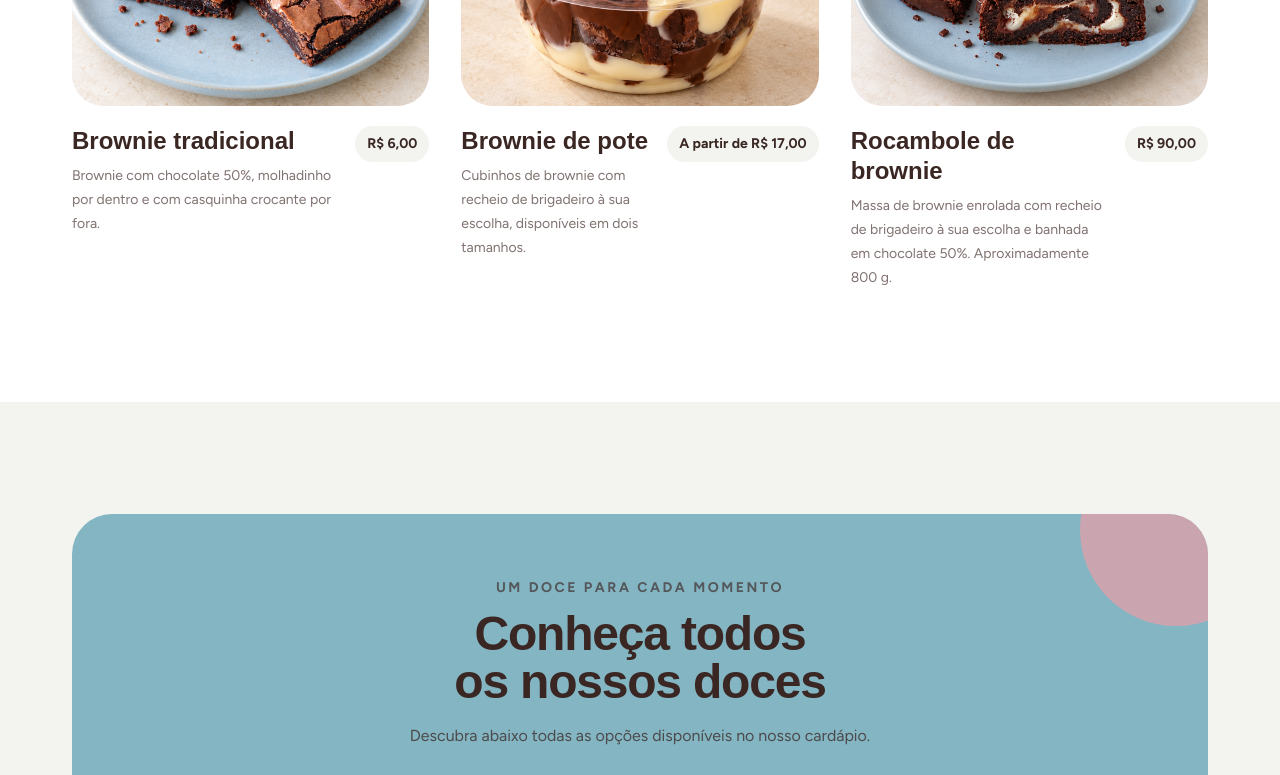
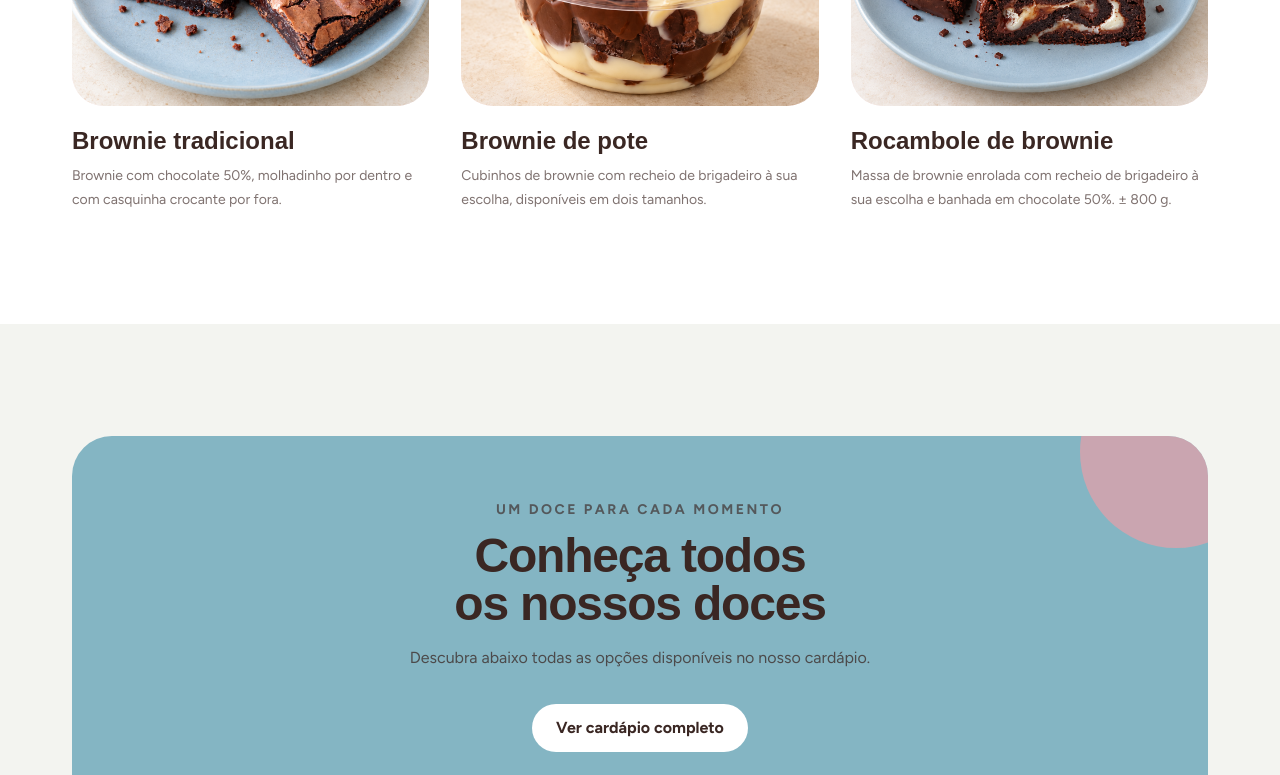
Before and after one commit to GuilhermeLeal/brownie-shop, a Next.js app: page / in a window 1280 px wide. Shown: the part 1340-2115 px from the top of the page. Built offline with nearby package versions, Linux system fonts and the light colour scheme; a web font is replaced by a local one.

Commit message:
atualizando cardapio

```diff
--- a/scripts/validate-order-creation.mjs
+++ b/scripts/validate-order-creation.mjs
@@ -113,8 +113,15 @@ try {
       return order;
     },
   );
-  const validatedPotOrders800g = [...potFlavorPrices300g.keys()].map(
-    (flavor) => {
+  const potFlavorPrices800g = new Map([
+    ["Ninho com Nutella", 7000],
+    ["Brigadeiro", 6000],
+    ["Brigadeiro branco", 6000],
+    ["Ninho", 6000],
+    ["Bem casado", 6000],
+  ]);
+  const validatedPotOrders800g = [...potFlavorPrices800g].map(
+    ([flavor, expectedPrice]) => {
       const order = validate({
         productsTotalCents: 1,
         items: [
@@ -128,10 +135,10 @@ try {
         ],
       });
 
-      assert.equal(order.productsTotalCents, 6000);
+      assert.equal(order.productsTotalCents, expectedPrice);
       assert.equal(order.items[0].flavor, flavor);
       assert.equal(order.items[0].size, "800 g");
-      assert.equal(order.items[0].unitPriceInCents, 6000);
+      assert.equal(order.items[0].unitPriceInCents, expectedPrice);
       return order;
     },
   );
@@ -175,9 +182,28 @@ try {
       },
     ],
   });
-  assert.equal(brownieCake.productsTotalCents, 20000);
+  assert.equal(brownieCake.productsTotalCents, 21000);
   assert.equal(brownieCake.items[0].flavor, "Ninho com Nutella");
   assert.equal(brownieCake.items[0].size, "3 kg");
+  for (const [size, expectedPrice] of [
+    ["1kg", 11000],
+    ["2kg", 16000],
+    ["3kg", 21000],
+  ]) {
+    const order = validate({
+      items: [
+        {
+          productId: "bolo-de-brownie",
+          flavor: "Ninho com Nutella",
+          size,
+          quantity: 1,
+        },
+      ],
+    });
+
+    assert.equal(order.productsTotalCents, expectedPrice);
+    assert.equal(order.items[0].unitPriceInCents, expectedPrice);
+  }
 
   const filledBrownieBonbon = validate({
     productsTotalCents: 1,
@@ -203,7 +229,45 @@ try {
       },
     ],
   });
-  assert.equal(filledBrownieBonbonNinhoNutella.productsTotalCents, 12000);
+  assert.equal(filledBrownieBonbonNinhoNutella.productsTotalCents, 13000);
+
+  const filledBrownieBonbonPrestigio = validate({
+    items: [
+      {
+        productId: "bombom-de-brownie",
+        flavor: "Prestígio",
+        quantity: 1,
+      },
+    ],
+  });
+  assert.equal(filledBrownieBonbonPrestigio.productsTotalCents, 12000);
+  assert.equal(filledBrownieBonbonPrestigio.items[0].flavor, "Prestígio");
+
+  const brownieRollNinhoNutella = validate({
+    items: [
+      {
+        productId: "rocambole-de-brownie",
+        flavor: "Ninho com Nutella",
+        quantity: 1,
+      },
+    ],
+  });
+  const brownieRollPrestigio = validate({
+    items: [
+      {
+        productId: "rocambole-de-brownie",
+        flavor: "Prestígio",
+        quantity: 1,
+      },
+    ],
+  });
+  assert.equal(brownieRollNinhoNutella.productsTotalCents, 10000);
+  assert.equal(brownieRollPrestigio.productsTotalCents, 9000);
+
+  const strawberryBonbon = validate({
+    items: [{ productId: "bombom-de-morango", quantity: 1 }],
+  });
+  assert.equal(strawberryBonbon.productsTotalCents, 1000);
 
   const preparedStatements = [];
   const fakeDatabase = {
@@ -239,7 +303,19 @@ try {
     "Ninho com Nutella",
     "800 g",
     1,
-    6000,
+    7000,
+  ]);
+
+  preparedStatements.length = 0;
+  await createOrder(fakeDatabase, filledBrownieBonbonPrestigio);
+  assert.match(preparedStatements[1].sql, /INSERT INTO order_items/);
+  assert.deepEqual(preparedStatements[1].values, [
+    "bombom-de-brownie",
+    "Bombom de brownie com recheio",
+    "Prestígio",
+    null,
+    1,
+    12000,
   ]);
 
   const multipleProducts = validate({
@@ -360,6 +436,16 @@ try {
     items: [
       {
         productId: "brownie-de-pote",
+        flavor: "Prestígio",
+        size: "300g",
+        quantity: 1,
+      },
+    ],
+  });
+  expectInvalid({
+    items: [
+      {
+        productId: "brownie-de-pote",
         flavor: "Brigadeiro",
         size: "tamanho-inexistente",
         quantity: 1,
@@ -384,8 +470,27 @@ try {
   expectInvalid({
     items: [
       {
+        productId: "rocambole-de-brownie",
+        flavor: "Sabor inexistente",
+        quantity: 1,
+      },
+    ],
+  });
+  expectInvalid({
+    items: [
+      {
         productId: "bolo-de-brownie",
         flavor: "Brigadeiro",
+        quantity: 1,
+      },
+    ],
+  });
+  expectInvalid({
+    items: [
+      {
+        productId: "bolo-de-brownie",
+        flavor: "Prestígio",
+        size: "1kg",
         quantity: 1,
       },
     ],
--- a/scripts/validate-product-pricing.mjs
+++ b/scripts/validate-product-pricing.mjs
@@ -118,7 +118,7 @@ try {
       "Brownie com casquinha de chocolate 50%",
       800,
     ],
-    ["bombom-de-morango", "Bombom de morango", 1200],
+    ["bombom-de-morango", "Bombom de morango", 1000],
     ["brownie-bits", "Brownie bits 100g", 1800],
   ];
 
@@ -146,6 +146,10 @@ try {
       { value: "300g", label: "300 g" },
       { value: "800g", label: "800 g" },
     ],
+  );
+  assert.equal(
+    potBrownie.sizes.every(({ isApproximate }) => isApproximate),
+    true,
   );
   assert.deepEqual(
     potBrownie.flavors.map(({ name }) => name),
@@ -177,6 +181,13 @@ try {
     }),
     null,
   );
+  assert.equal(
+    createCartItem(potBrownie, {
+      flavor: "Prestígio",
+      size: "300g",
+    }),
+    null,
+  );
 
   const expectedPotPrices300g = new Map([
     ["Ninho com Nutella", 1800],
@@ -184,6 +195,13 @@ try {
     ["Brigadeiro branco", 1700],
     ["Ninho", 1700],
     ["Bem casado", 1700],
+  ]);
+  const expectedPotPrices800g = new Map([
+    ["Ninho com Nutella", 7000],
+    ["Brigadeiro", 6000],
+    ["Brigadeiro branco", 6000],
+    ["Ninho", 6000],
+    ["Bem casado", 6000],
   ]);
   const potItems300g = potBrownie.flavors.map(({ name }) => {
     const item = createCartItem(potBrownie, {
@@ -195,6 +213,7 @@ try {
     assert.equal(item.flavor, name);
     assert.equal(item.size.value, "300g");
     assert.equal(item.size.label, "300 g");
+    assert.equal(item.size.isApproximate, true);
     assert.equal(item.unitPriceInCents, expectedPotPrices300g.get(name));
     return item;
   });
@@ -208,12 +227,14 @@ try {
     assert.equal(item.flavor, name);
     assert.equal(item.size.value, "800g");
     assert.equal(item.size.label, "800 g");
-    assert.equal(item.unitPriceInCents, 6000);
+    assert.equal(item.size.isApproximate, true);
+    assert.equal(item.unitPriceInCents, expectedPotPrices800g.get(name));
     return item;
   });
 
   const brigadeiro = potItems300g[1];
   const ninhoWithNutella = potItems300g[0];
+  assert.equal(getCartItemVariantLabel(potItems800g[3]), "Ninho • ± 800 g");
   assert.notEqual(brigadeiro.id, ninhoWithNutella.id);
   assert.notEqual(potItems300g[3].id, potItems800g[3].id);
 
@@ -261,6 +282,14 @@ try {
     flavor: "Brigadeiro",
     size: "2kg",
   });
+  const cakeNinhoNutella1kg = createCartItem(brownieCake, {
+    flavor: "Ninho com Nutella",
+    size: "1kg",
+  });
+  const cakeNinhoNutella2kg = createCartItem(brownieCake, {
+    flavor: "Ninho com Nutella",
+    size: "2kg",
+  });
   const cakeNinhoNutella3kg = createCartItem(brownieCake, {
     flavor: "Ninho com Nutella",
     size: "3kg",
@@ -268,10 +297,21 @@ try {
 
   assert.ok(cakeBrigadeiro1kg);
   assert.ok(cakeBrigadeiro2kg);
+  assert.ok(cakeNinhoNutella1kg);
+  assert.ok(cakeNinhoNutella2kg);
   assert.ok(cakeNinhoNutella3kg);
   assert.equal(cakeBrigadeiro1kg.unitPriceInCents, 10000);
   assert.equal(cakeBrigadeiro2kg.unitPriceInCents, 15000);
-  assert.equal(cakeNinhoNutella3kg.unitPriceInCents, 20000);
+  assert.equal(cakeNinhoNutella1kg.unitPriceInCents, 11000);
+  assert.equal(cakeNinhoNutella2kg.unitPriceInCents, 16000);
+  assert.equal(cakeNinhoNutella3kg.unitPriceInCents, 21000);
+  assert.equal(
+    createCartItem(brownieCake, {
+      flavor: "Prestígio",
+      size: "1kg",
+    }),
+    null,
+  );
   assert.equal(
     getCartItemVariantLabel(cakeBrigadeiro2kg),
     "Brigadeiro • 2 kg",
@@ -291,7 +331,7 @@ try {
   const brownieRoll = getProduct("rocambole-de-brownie");
   assert.equal(brownieRoll.name, "Rocambole de brownie");
   assert.deepEqual(getProductPricePresentation(brownieRoll), {
-    kind: "fixed",
+    kind: "starting-at",
     priceInCents: 9000,
   });
   assert.deepEqual(
@@ -302,6 +342,7 @@ try {
       "Brigadeiro branco",
       "Ninho",
       "Bem casado",
+      "Prestígio",
     ],
   );
   assert.equal(createCartItem(brownieRoll), null);
@@ -312,12 +353,21 @@ try {
   const rollNinhoNutella = createCartItem(brownieRoll, {
     flavor: "Ninho com Nutella",
   });
+  const rollPrestigio = createCartItem(brownieRoll, {
+    flavor: "Prestígio",
+  });
 
   assert.ok(rollBrigadeiro);
   assert.ok(rollNinhoNutella);
+  assert.ok(rollPrestigio);
   assert.equal(rollBrigadeiro.unitPriceInCents, 9000);
-  assert.equal(rollNinhoNutella.unitPriceInCents, 9000);
+  assert.equal(rollPrestigio.unitPriceInCents, 9000);
+  assert.equal(rollNinhoNutella.unitPriceInCents, 10000);
   assert.notEqual(rollBrigadeiro.id, rollNinhoNutella.id);
+  assert.equal(
+    createCartItem(brownieRoll, { flavor: "Sabor inexistente" }),
+    null,
+  );
 
   const rollCart = addOrIncrementCartItem(
     addOrIncrementCartItem([], rollBrigadeiro),
@@ -339,12 +389,21 @@ try {
   const bonbonNinhoNutella = createCartItem(filledBrownieBonbon, {
     flavor: "Ninho com Nutella",
   });
+  const bonbonPrestigio = createCartItem(filledBrownieBonbon, {
+    flavor: "Prestígio",
+  });
 
   assert.ok(bonbonBrigadeiro);
   assert.ok(bonbonNinhoNutella);
+  assert.ok(bonbonPrestigio);
   assert.equal(bonbonBrigadeiro.unitPriceInCents, 12000);
-  assert.equal(bonbonNinhoNutella.unitPriceInCents, 12000);
+  assert.equal(bonbonPrestigio.unitPriceInCents, 12000);
+  assert.equal(bonbonNinhoNutella.unitPriceInCents, 13000);
   assert.notEqual(bonbonBrigadeiro.id, bonbonNinhoNutella.id);
+  assert.equal(
+    createCartItem(filledBrownieBonbon, { flavor: "Sabor inexistente" }),
+    null,
+  );
 
   const bonbonCart = addOrIncrementCartItem(
     addOrIncrementCartItem([], bonbonBrigadeiro),
@@ -369,7 +428,7 @@ try {
     (total, item) => total + item.unitPriceInCents * item.quantity,
     0,
   );
-  assert.equal(checkoutTotalInCents, 87000);
+  assert.equal(checkoutTotalInCents, 89000);
 
   assert.equal(
     products.some((product) => product.priceType === "consult"),
--- a/src/components/home/best-sellers.tsx
+++ b/src/components/home/best-sellers.tsx
@@ -1,9 +1,6 @@
 import Image from "next/image";
 
 import { products } from "@/data/products";
-import type { Product } from "@/types/product";
-import { formatCurrency } from "@/utils/format-currency";
-import { getProductPricePresentation } from "@/utils/product-price";
 
 const bestSellerIds = [
   "brownie-tradicional",
@@ -21,20 +18,6 @@ const bestSellers = bestSellerIds.map((productId) => {
 
   return { product, image };
 });
-
-function getPriceLabel(product: Product) {
-  const price = getProductPricePresentation(product);
-
-  if (price.kind === "consult") {
-    return "Consultar valor";
-  }
-
-  const formattedPrice = formatCurrency(price.priceInCents);
-
-  return price.kind === "starting-at"
-    ? `A partir de ${formattedPrice}`
-    : formattedPrice;
-}
 
 export function BestSellers() {
   return (
@@ -72,17 +55,12 @@ export function BestSellers() {
                 />
               </figure>
 
-              <div className="mt-5 flex items-start justify-between gap-4">
-                <div>
-                  <h3 className="font-heading text-2xl font-bold leading-tight">
-                    {product.name}
-                  </h3>
-                  <p className="mt-2 text-sm leading-6 text-chocolate/65">
-                    {product.description}
-                  </p>
-                </div>
-                <p className="shrink-0 rounded-full bg-background px-3 py-2 text-sm font-bold">
-                  {getPriceLabel(product)}
+              <div className="mt-5">
+                <h3 className="font-heading text-2xl font-bold leading-tight">
+                  {product.name}
+                </h3>
+                <p className="mt-2 text-sm leading-6 text-chocolate/65">
+                  {product.description}
                 </p>
               </div>
             </article>
--- a/src/data/products.ts
+++ b/src/data/products.ts
@@ -9,14 +9,17 @@ const FLAVOR_NAMES = [
 ] as const;
 
 const BRIGADEIRO_FLAVORS = FLAVOR_NAMES.map((name) => ({ name }));
+const BRIGADEIRO_FLAVORS_WITH_PRESTIGIO = [
+  ...BRIGADEIRO_FLAVORS,
+  { name: "Prestígio" as const },
+];
 
-type BrigadeiroFlavorName = (typeof FLAVOR_NAMES)[number];
-
-function createBrigadeiroFlavorPrices(
+function createFlavorPrices<const FlavorName extends string>(
+  flavors: readonly { name: FlavorName }[],
   defaultPriceInCents: number,
-  overrides: Partial<Record<BrigadeiroFlavorName, number>> = {},
+  overrides: Partial<Record<FlavorName, number>> = {},
 ) {
-  return BRIGADEIRO_FLAVORS.map(({ name }) => ({
+  return flavors.map(({ name }) => ({
     name,
     priceInCents: overrides[name] ?? defaultPriceInCents,
   }));
@@ -26,21 +29,43 @@ const BROWNIE_POT_SIZES = [
   {
     value: "300g",
     label: "300 g",
-    flavorPrices: createBrigadeiroFlavorPrices(1700, {
+    isApproximate: true,
+    flavorPrices: createFlavorPrices(BRIGADEIRO_FLAVORS, 1700, {
       "Ninho com Nutella": 1800,
     }),
   },
   {
     value: "800g",
     label: "800 g",
-    flavorPrices: createBrigadeiroFlavorPrices(6000),
+    isApproximate: true,
+    flavorPrices: createFlavorPrices(BRIGADEIRO_FLAVORS, 6000, {
+      "Ninho com Nutella": 7000,
+    }),
   },
 ] as const;
 
 const BROWNIE_CAKE_SIZES = [
-  { value: "1kg", label: "1 kg", priceInCents: 10000 },
-  { value: "2kg", label: "2 kg", priceInCents: 15000 },
-  { value: "3kg", label: "3 kg", priceInCents: 20000 },
+  {
+    value: "1kg",
+    label: "1 kg",
+    flavorPrices: createFlavorPrices(BRIGADEIRO_FLAVORS, 10000, {
+      "Ninho com Nutella": 11000,
+    }),
+  },
+  {
+    value: "2kg",
+    label: "2 kg",
+    flavorPrices: createFlavorPrices(BRIGADEIRO_FLAVORS, 15000, {
+      "Ninho com Nutella": 16000,
+    }),
+  },
+  {
+    value: "3kg",
+    label: "3 kg",
+    flavorPrices: createFlavorPrices(BRIGADEIRO_FLAVORS, 20000, {
+      "Ninho com Nutella": 21000,
+    }),
+  },
 ] as const;
 
 // Caminhos definitivos: substitua os arquivos em public/images/products pelas
@@ -100,7 +125,7 @@ export const products = [
     name: "Bolo de brownie",
     description:
       "Bolo feito com massa de brownie, recheado com brigadeiro à sua escolha e finalizado de forma artesanal. Disponível em diferentes tamanhos.",
-    priceType: "by-size",
+    priceType: "by-size-and-flavor",
     images: [
       "/images/products/bolo-brownie-1.webp",
       "/images/products/bolo-brownie-2.webp",
@@ -115,14 +140,14 @@ export const products = [
     description:
       "Morango fresquinho coberto com brigadeiro branco e banhado em chocolate 50%.",
     priceType: "fixed",
-    priceInCents: 1200,
+    priceInCents: 1000,
     images: ["/images/products/bombom-morango.webp"],
   },
   {
     id: "brownie-bits",
     name: "Brownie bits 100g",
     description:
-      "Mini brownies em cubos, banhados em chocolate 50%. Aproximadamente 100 g.",
+      "Mini brownies em cubos, banhados em chocolate 50%. ± 100 g.",
     priceType: "fixed",
     priceInCents: 1800,
     images: ["/images/products/brownie-bits.webp"],
@@ -131,23 +156,27 @@ export const products = [
     id: "bombom-de-brownie",
     name: "Bombom de brownie com recheio",
     description:
-      "Casquinha de chocolate 50% recheada com cubos de brownie e brigadeiro à sua escolha. Aproximadamente 1,5 kg.",
-    priceType: "fixed",
-    priceInCents: 12000,
+      "Casquinha de chocolate 50% recheada com cubos de brownie e brigadeiro à sua escolha. ± 1,5 kg.",
+    priceType: "by-flavor",
     images: [
       "/images/products/bombom-brownie-1.webp",
       "/images/products/bombom-brownie-2.webp",
     ],
-    flavors: BRIGADEIRO_FLAVORS,
+    flavors: createFlavorPrices(
+      BRIGADEIRO_FLAVORS_WITH_PRESTIGIO,
+      12000,
+      { "Ninho com Nutella": 13000 },
+    ),
   },
   {
     id: "rocambole-de-brownie",
     name: "Rocambole de brownie",
     description:
-      "Massa de brownie enrolada com recheio de brigadeiro à sua escolha e banhada em chocolate 50%. Aproximadamente 800 g.",
-    priceType: "fixed",
-    priceInCents: 9000,
+      "Massa de brownie enrolada com recheio de brigadeiro à sua escolha e banhada em chocolate 50%. ± 800 g.",
+    priceType: "by-flavor",
     images: ["/images/products/rocambole-brownie.webp"],
-    flavors: BRIGADEIRO_FLAVORS,
+    flavors: createFlavorPrices(BRIGADEIRO_FLAVORS_WITH_PRESTIGIO, 9000, {
+      "Ninho com Nutella": 10000,
+    }),
   },
 ] satisfies readonly Product[];
--- a/src/types/cart.ts
+++ b/src/types/cart.ts
@@ -8,5 +8,6 @@ export type CartItem = {
   size?: {
     value: string;
     label: string;
+    isApproximate?: boolean;
   };
 };
```
Also changed, not shown: src/components/home/product-menu-item.tsx (+16 -10 lines), src/types/product.ts (+6 -4 lines), src/utils/cart-item.ts (+6 -1 lines), src/utils/product-price.ts (+18 -2 lines).
